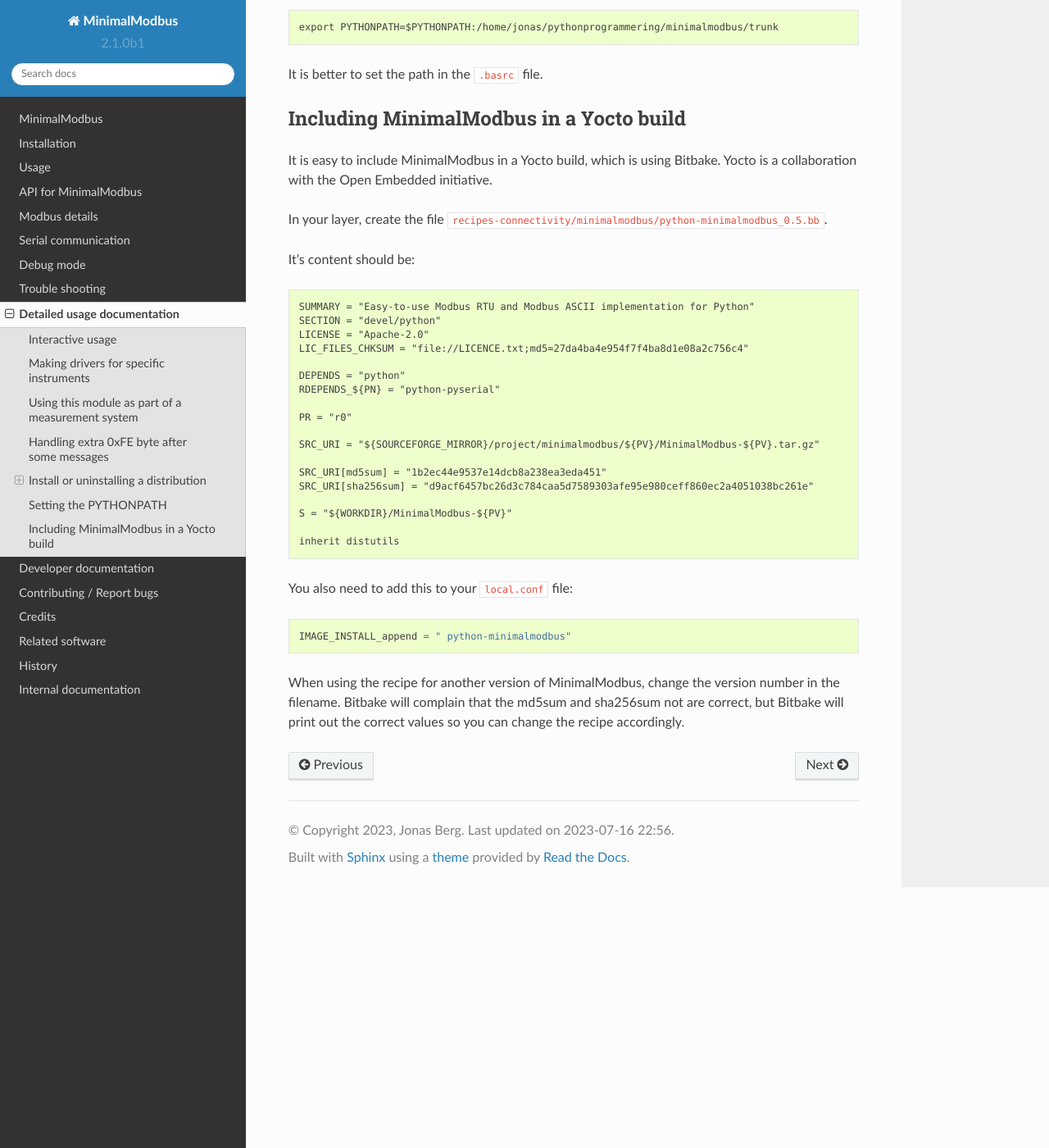
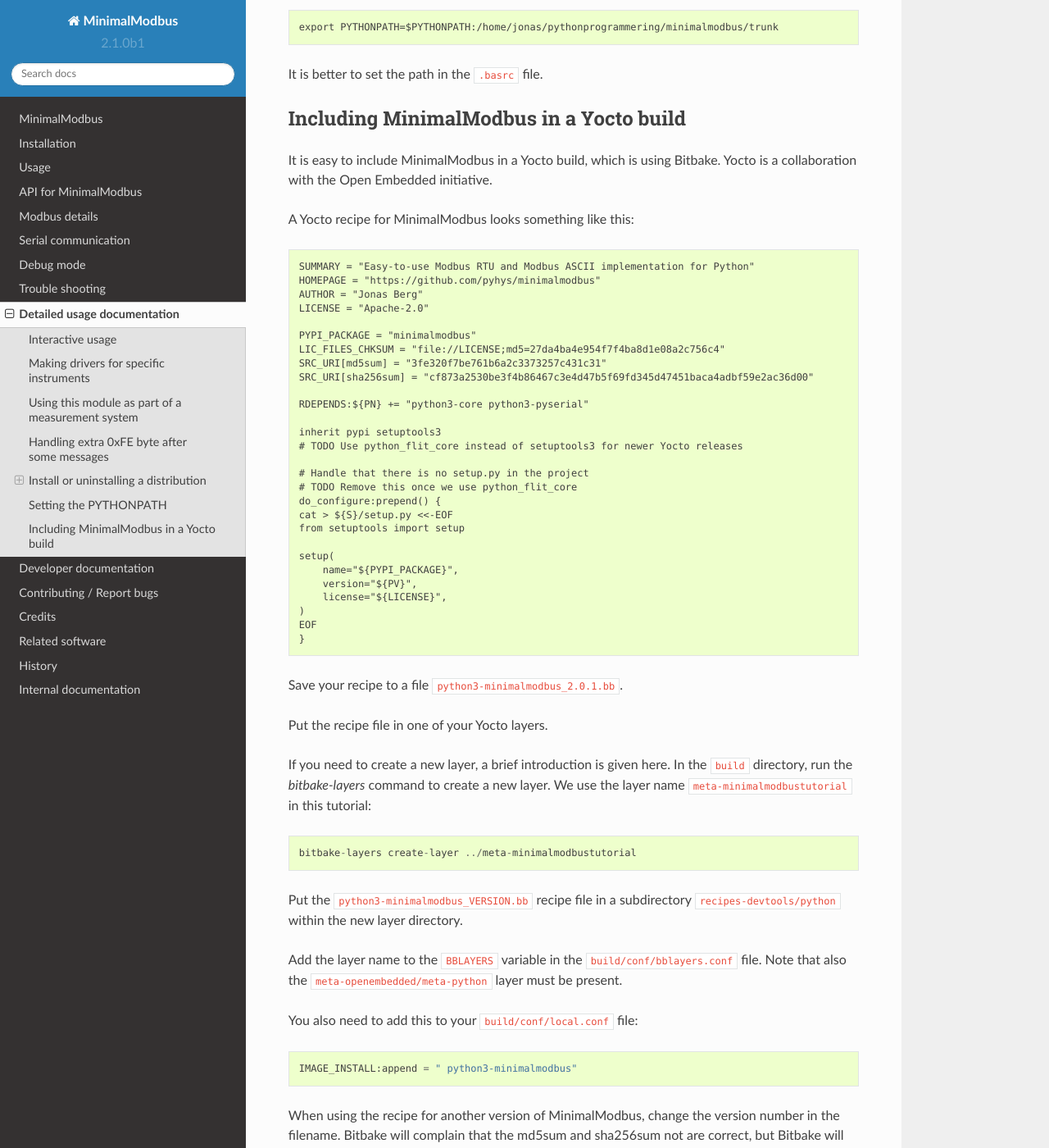
Before and after one commit to pyhys/minimalmodbus, a Sphinx documentation site: the page built from docs/advancedusage.rst, in a window 1280 px wide and 1400 px high, scrolled down 6378 px. Shown: the whole window at 82% size. Built offline with Sphinx 7.4.7 and the Read the Docs theme 2.0.0, drawn with Linux system fonts in a browser that asks for light colours; pages that are not in the unit, such as notebooks, are missing from menus.

Commit message:
Document how to build in Yocto

```diff
--- a/docs/advancedusage.rst
+++ b/docs/advancedusage.rst
@@ -310,33 +310,56 @@
 It is easy to include MinimalModbus in a Yocto build, which is using Bitbake. Yocto is a
 collaboration with the Open Embedded initiative.
 
-In your layer, create the file
-:file:`recipes-connectivity/minimalmodbus/python-minimalmodbus_0.5.bb`.
-
-It's content should be::
+A Yocto recipe for MinimalModbus looks something like this::
 
     SUMMARY = "Easy-to-use Modbus RTU and Modbus ASCII implementation for Python"
-    SECTION = "devel/python"
+    HOMEPAGE = "https://github.com/pyhys/minimalmodbus"
+    AUTHOR = "Jonas Berg"
     LICENSE = "Apache-2.0"
-    LIC_FILES_CHKSUM = "file://LICENCE.txt;md5=27da4ba4e954f7f4ba8d1e08a2c756c4"
 
-    DEPENDS = "python"
-    RDEPENDS_${PN} = "python-pyserial"
+    PYPI_PACKAGE = "minimalmodbus"
+    LIC_FILES_CHKSUM = "file://LICENSE;md5=27da4ba4e954f7f4ba8d1e08a2c756c4"
+    SRC_URI[md5sum] = "3fe320f7be761b6a2c3373257c431c31"
+    SRC_URI[sha256sum] = "cf873a2530be3f4b86467c3e4d47b5f69fd345d47451baca4adbf59e2ac36d00"
 
-    PR = "r0"
+    RDEPENDS:${PN} += "python3-core python3-pyserial"
 
-    SRC_URI = "${SOURCEFORGE_MIRROR}/project/minimalmodbus/${PV}/MinimalModbus-${PV}.tar.gz"
+    inherit pypi setuptools3
+    # TODO Use python_flit_core instead of setuptools3 for newer Yocto releases
 
-    SRC_URI[md5sum] = "1b2ec44e9537e14dcb8a238ea3eda451"
-    SRC_URI[sha256sum] = "d9acf6457bc26d3c784caa5d7589303afe95e980ceff860ec2a4051038bc261e"
+    # Handle that there is no setup.py in the project
+    # TODO Remove this once we use python_flit_core
+    do_configure:prepend() {
+    cat > ${S}/setup.py <<-EOF
+    from setuptools import setup
 
-    S = "${WORKDIR}/MinimalModbus-${PV}"
+    setup(
+        name="${PYPI_PACKAGE}",
+        version="${PV}",
+        license="${LICENSE}",
+    )
+    EOF
+    }
 
-    inherit distutils
+Save your recipe to a file :file:`python3-minimalmodbus_2.0.1.bb`.
 
-You also need to add this to your :file:`local.conf` file::
+Put the recipe file in one of your Yocto layers.
 
-    IMAGE_INSTALL_append = " python-minimalmodbus"
+If you need to create a new layer, a brief introduction is given here.
+In the :file:`build` directory, run the *bitbake-layers* command to create a new layer.
+We use the layer name ``meta-minimalmodbustutorial`` in this tutorial::
+
+    bitbake-layers create-layer ../meta-minimalmodbustutorial
+
+Put the :file:`python3-minimalmodbus_VERSION.bb` recipe file in a subdirectory
+:file:`recipes-devtools/python` within the new layer directory.
+
+Add the layer name to the ``BBLAYERS`` variable in the :file:`build/conf/bblayers.conf`
+file. Note that also the ``meta-openembedded/meta-python`` layer must be present.
+
+You also need to add this to your :file:`build/conf/local.conf` file::
+
+    IMAGE_INSTALL:append = " python3-minimalmodbus"
 
 When using the recipe for another version of MinimalModbus, change the version
 number in the filename. Bitbake will complain that the md5sum and sha256sum not
--- a/docs/conf.py
+++ b/docs/conf.py
@@ -26,7 +26,7 @@
 tests_directory = os.path.join(project_root, "tests")
 sys.path.insert(0, tests_directory)
 
-import minimalmodbus
+import minimalmodbus  # noqa
 
 # -- General configuration ---------------------------------------------
 
```
Also changed, not shown: HISTORY.rst (+16 -2 lines), 1 other file.
